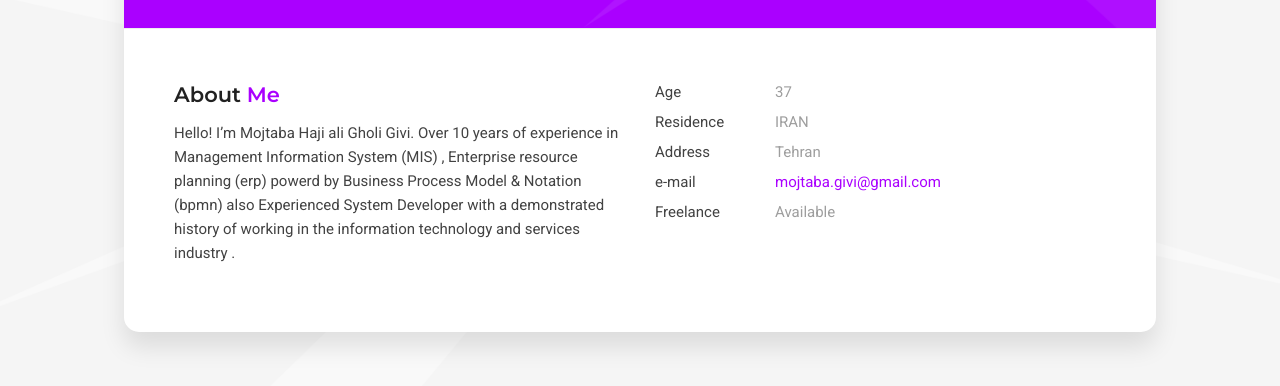
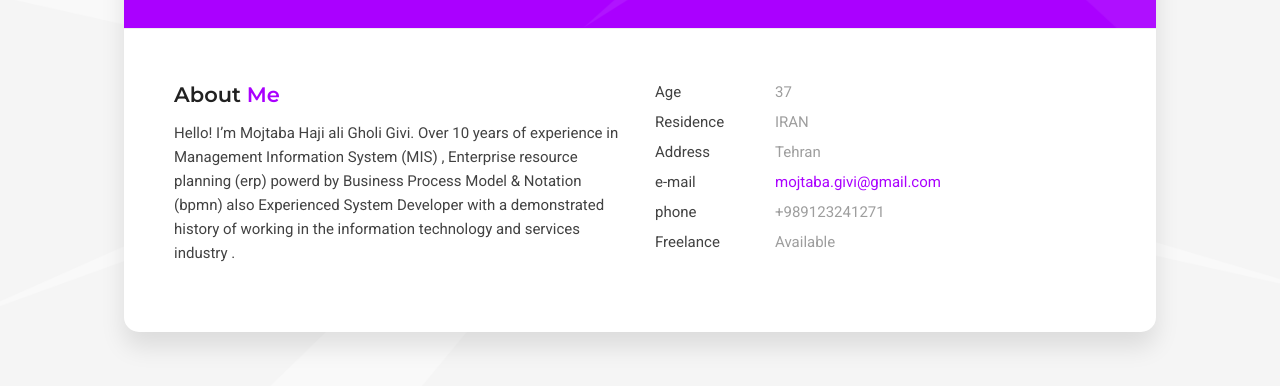
Before and after one commit to mojtabagivi/mojtabagivi.github.io, a plain HTML site: page index.html in a window 1280 px wide. Shown: the part 364-750 px from the top of the page. Drawn offline with Linux system fonts and the light colour scheme.

Commit message:
Update index.html

```diff
--- a/index.html
+++ b/index.html
@@ -150,6 +150,7 @@
                       <li><span class="title">e-mail</span><span class="value"><a
                             href="mailto:email@example.com">mojtaba.givi@gmail.com</a></span></li>
                       <!-- <li><span class="title">Phone</span><span class="value">+0123 123 456 789</span></li>-->
+                      <li><span class="title">phone</span><span class="value">+989123241271</span></li>
                       <li><span class="title">Freelance</span><span class="value available">Available</span></li>
                     </ul>
                   </div>
```
